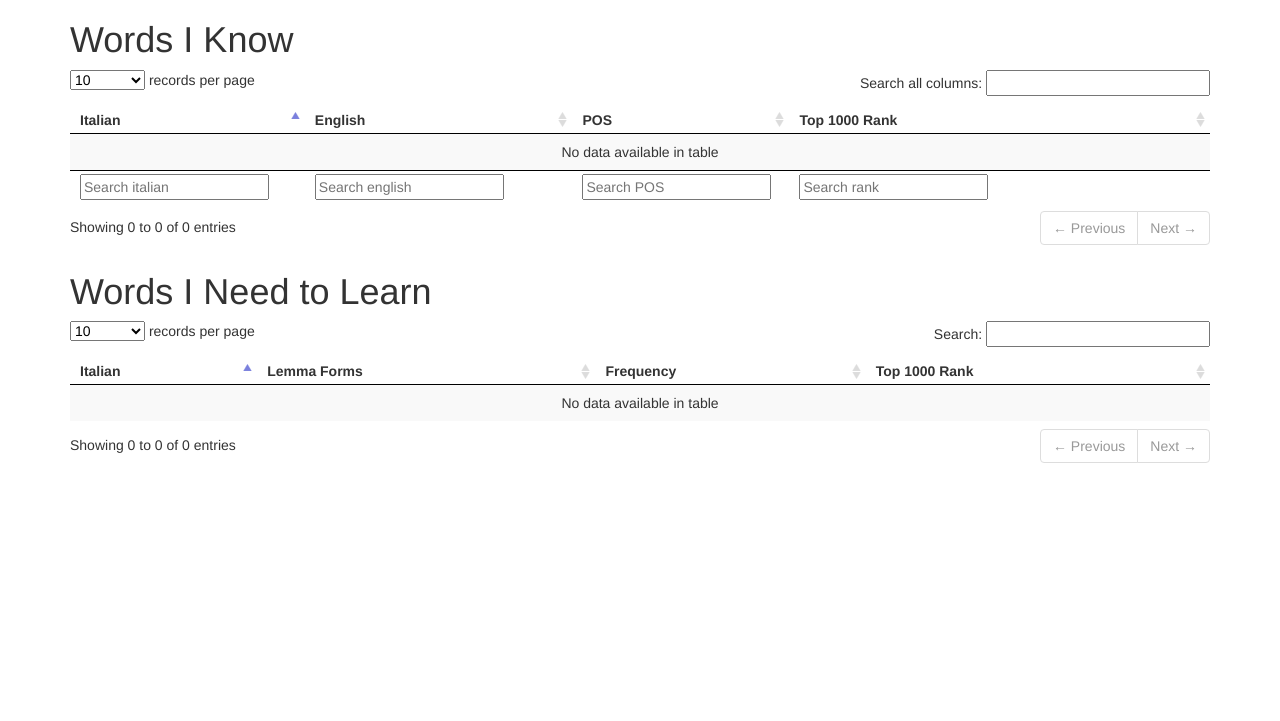
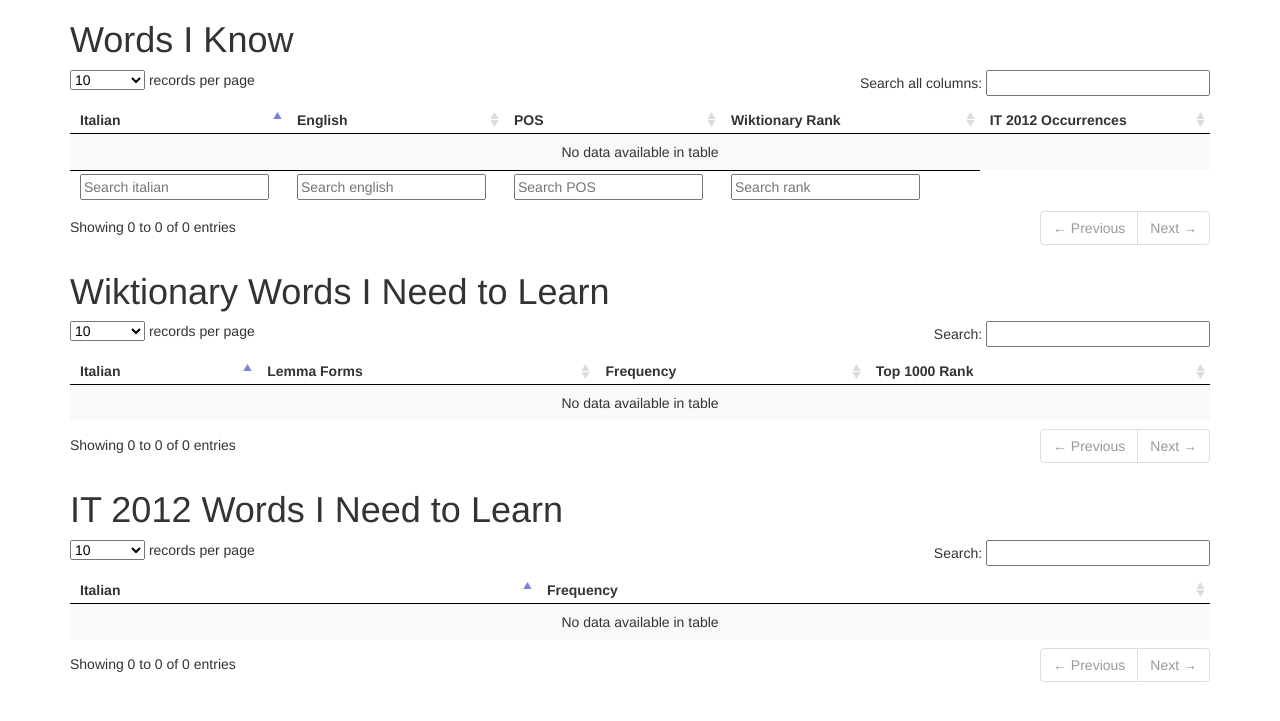
Before and after one commit to hammer/lltools, a Flask app: page / in a window 1280 px wide. Shown: the top 721 px of the page. Run offline with Flask 2, Linux system fonts and the light colour scheme; data that the repository does not hold is empty; some libraries are stand-ins or nearby versions.

Commit message:
Move to a logical view for vocabulary table and add the it_2012 word frequency data set.

```diff
--- a/memrise_scrape_viewer/static/js/memrise_scrape_viewer.js
+++ b/memrise_scrape_viewer/static/js/memrise_scrape_viewer.js
@@ -34,6 +34,7 @@ $(document).ready(function() {
       { "sType": "string" },
       { "sType": "string" },
       { "sType": "int-None" },
+      { "sType": "int-None" },
     ],
     "oLanguage": {"sSearch": "Search all columns:"},
     "bSortClasses": false
@@ -53,7 +54,7 @@ $(document).ready(function() {
     oTable.fnFilter(this.value, $("tfoot input").index(this));
   });
 
-  $('#unknown_words').dataTable({
+  $('#wiktionary_unknown_words').dataTable({
     "aoColumns": [
       { "sType": "string" },
       { "sType": "string" },
@@ -62,4 +63,12 @@ $(document).ready(function() {
     ],
     "bSortClasses": false
   });
+
+  $('#it_2012_unknown_words').dataTable({
+    "aoColumns": [
+      { "sType": "string" },
+      { "sType": "numeric" },
+    ],
+    "bSortClasses": false
+  });
 });
--- a/memrise_scrape_viewer/templates/index.html
+++ b/memrise_scrape_viewer/templates/index.html
@@ -13,7 +13,8 @@
     <th>Italian</th>
     <th>English</th>
     <th>POS</th>
-    <th>Top 1000 Rank</th>
+    <th>Wiktionary Rank</th>
+    <th>IT 2012 Occurrences</th>
    </tr>
   </thead>
   <tbody>
@@ -22,14 +23,15 @@
     <td>{{thing.italian}}</td>
     <td>{{thing.english}}</td>
     <td>{{thing.part_of_speech}}</td>
-    <td>{{thing.rank}}</td>
+    <td>{{thing.wiktionary_rank}}</td>
+    <td>{{thing.it_2012_occurrences}}</td>
    </tr>
   {% endfor %}
   </tbody>
  </table>
 
- <h1>Words I Need to Learn</h1>
- <table id="unknown_words" class="table table-striped">
+ <h1>Wiktionary Words I Need to Learn</h1>
+ <table id="wiktionary_unknown_words" class="table table-striped">
   <thead>
    <tr>
     <th>Italian</th>
@@ -39,12 +41,30 @@
    </tr>
   </thead>
   <tbody>
-  {% for unknown_word in unknown_words %}
+  {% for unknown_word in wiktionary_unknown_words %}
    <tr>
     <td>{{unknown_word.italian}}</td>
     <td>{{unknown_word.lemma_forms}}</td>
     <td>{{unknown_word.occurrences}}</td>
     <td>{{unknown_word.rank}}</td>
+   </tr>
+  {% endfor %}
+  </tbody>
+ </table>
+
+ <h1>IT 2012 Words I Need to Learn</h1>
+ <table id="it_2012_unknown_words" class="table table-striped">
+  <thead>
+   <tr>
+    <th>Italian</th>
+    <th>Frequency</th>
+   </tr>
+  </thead>
+  <tbody>
+  {% for unknown_word in it_2012_unknown_words %}
+   <tr>
+    <td>{{unknown_word.italian}}</td>
+    <td>{{unknown_word.occurrences}}</td>
    </tr>
   {% endfor %}
   </tbody>
--- a/memrise_scrape_viewer/views.py
+++ b/memrise_scrape_viewer/views.py
@@ -31,26 +31,39 @@ def index():
   # Retrieve list of things from database
   cursor = get_database_connection().cursor(cursor_factory=RealDictCursor)
   cursor.execute("""\
-SELECT b.italian, a.english, a.part_of_speech, b.rank
-FROM vocabulary_duolingo a
-LEFT OUTER JOIN frequency_wiktionary b
-ON (a.italian_no_article=b.italian);
+SELECT *
+FROM vocabulary_enriched
 """)
   things = cursor.fetchall()
   # Don't try this at home, kids
   things = [thing.update({'part_of_speech': thing['part_of_speech'].replace(';','')}) or thing
             for thing in things]
 
-  # Retrieve unknown words from the frequency list
+  # Retrieve unknown words from the Wiktionary frequency list
   cursor.execute("""\
 SELECT *
 FROM frequency_wiktionary a
 WHERE NOT EXISTS (SELECT 1
-                  FROM vocabulary_duolingo b
+                  FROM vocabulary b
                   WHERE a.italian = b.italian_no_article OR a.lemma_forms = b.italian_no_article)
       AND char_length(a.italian) > 2;
 """)
-  unknown_words = cursor.fetchall()
+  wiktionary_unknown_words = cursor.fetchall()
+
+  # Retrieve unknown words from the it 2012 frequency list
+  cursor.execute("""\
+SELECT *
+FROM frequency_it_2012 a
+WHERE NOT EXISTS (SELECT 1
+                  FROM vocabulary b
+                  WHERE a.italian = b.italian_no_article)
+      AND char_length(a.italian) > 2
+LIMIT 1000;
+""")
+  it_2012_unknown_words = cursor.fetchall()
 
   # Render template
-  return render_template('index.html', things=things, unknown_words=unknown_words)
+  return render_template('index.html',
+                         things=things,
+                         wiktionary_unknown_words=wiktionary_unknown_words,
+                         it_2012_unknown_words=it_2012_unknown_words)
```
